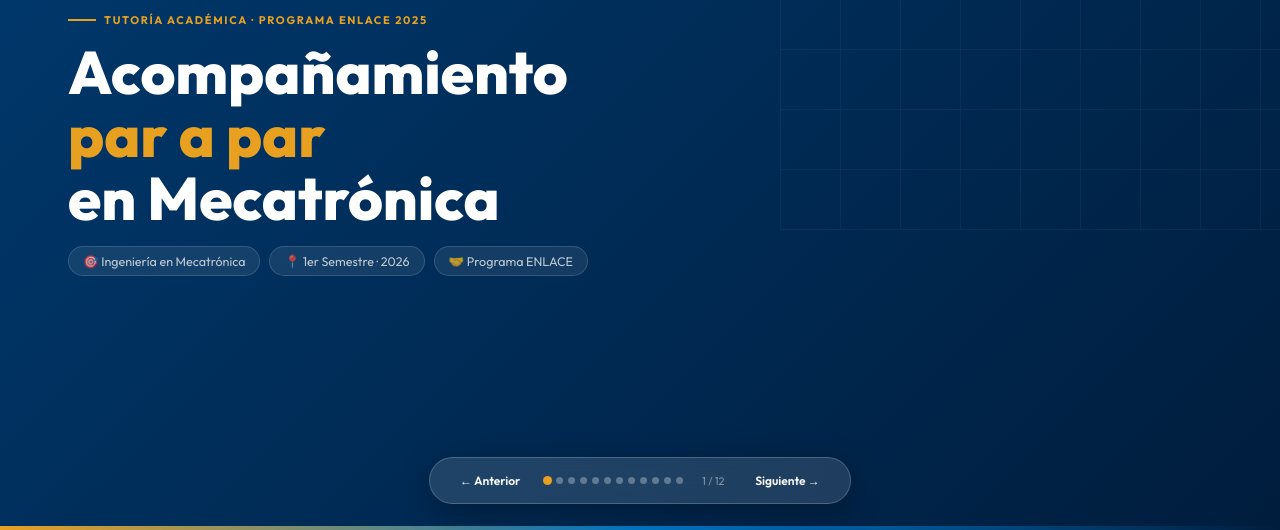
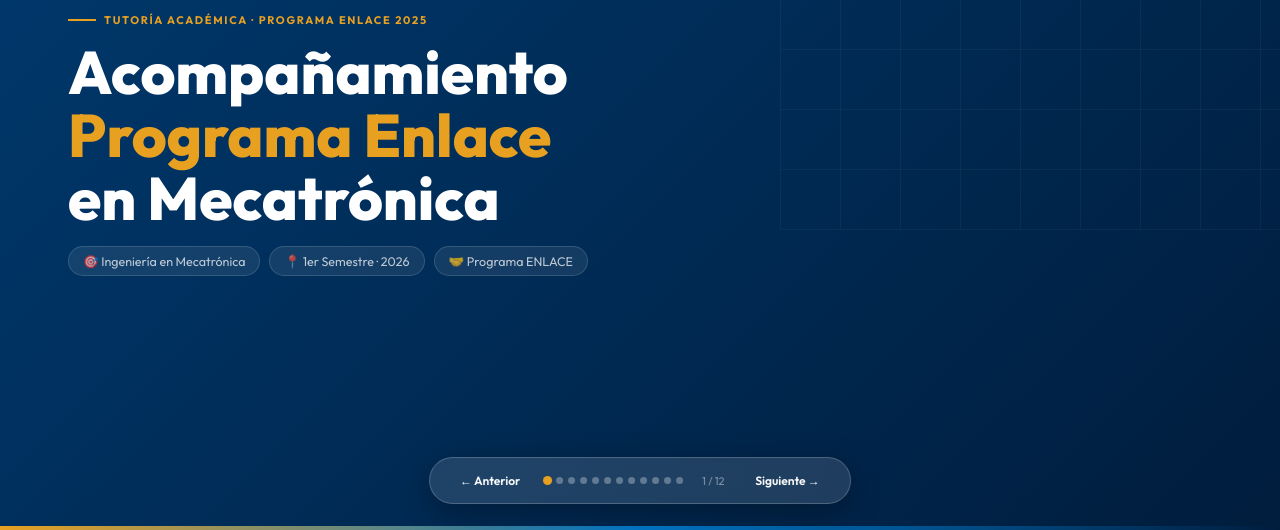
Before and after one commit to sofiamodernell/Presentacion_Programa_Enlace, a plain HTML site: page index.html in a window 1280 px wide. Shown: the part 270-800 px from the top of the page. Drawn offline with Linux system fonts and the light colour scheme.

Commit message:
Update index.html

```diff
--- a/index.html
+++ b/index.html
@@ -558,7 +558,7 @@
     </div>
   </div>
   <div class="tag">Tutoría Académica · Programa ENLACE 2025</div>
-  <h1>Acompañamiento<br><span>par a par</span><br>en Mecatrónica</h1>
+  <h1>Acompañamiento<br><span>Programa Enlace</span><br>en Mecatrónica</h1>
   <div class="pills">
     <div class="pill">🎯 Ingeniería en Mecatrónica</div>
     <div class="pill">📍 1er Semestre · 2026</div>
```
